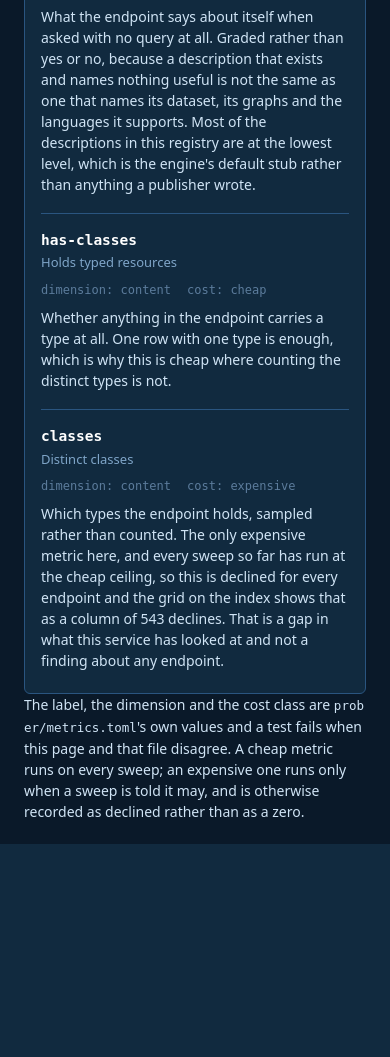
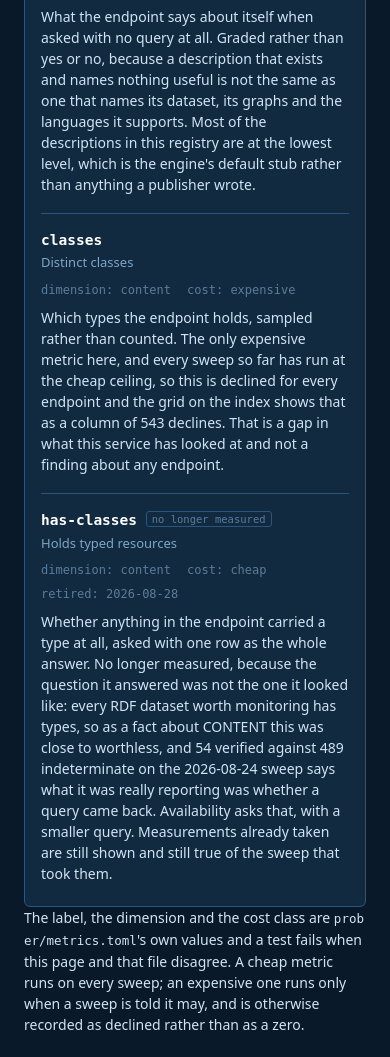
Before and after one commit to MaastrichtU-IDS/sparqlwatch, a FastAPI app: page /docs/metrics in a window 390 px wide. Shown: the part 1860-2917 px from the top of the page. Before the commit the page ends 2704 px from the top, so only its background shows below. Run offline with FastAPI, Linux system fonts and the light colour scheme; parts of the project's set-up code (start-up, migrations or seed data) failed here and were passed over.

Commit message:
Stop asking twice whether an endpoint answers
has-classes is removed. It asked whether anything in an endpoint carried a type,
which reads as a content question and is not one: every RDF dataset worth
monitoring has types, so the answer was decided by whether the query came back.
54 verified against 489 indeterminate on the 2026-08-24 sweep is what that looks
like, and availability asks the same thing with a smaller query. The pair
measured responsiveness twice and content once badly.

THE 543 MEASUREMENTS IT ALREADY PUBLISHED STAND, which is what most of this
commit is about. A run graph records what one sweep observed and nothing here
rewrites one, so the store still holds them, the index still derives a column
from them, and a column a reader cannot look up would be worse than a
description marked out of date. So METRIC_DOCS keeps the entry and marks it
retired, the docs page renders that marker and sorts retired entries last, and
the pin against prober/metrics.toml learns the rule: a described metric is
either measured now, and then its three facts must match the file, or retired,
and then the file must not mention it.

Three things the removal touched that were not obvious.

/about tells a stranger how many requests a sweep makes to their server, counted
from metrics.toml, and a test caught it: 7 became 6. The number a page gives a
third party about their own machine is exactly the kind that must not drift.

The SelectIris warning went with the metric and had to come back. `AskData`
routes through the literal guard and `?c` in `?s a ?c` binds an IRI, so the
wrong probe kind publishes absent for an endpoint full of typed resources. That
trap applies unchanged to `classes`, which is the same shape, so the comment now
lives there and the test that pins it points at it.

And two tests named has-classes as an example of a cheap metric that should have
run. One now asserts the rule instead, that every definition within the ceiling
produced a row, which does not break the next time an example does.

477 Rust tests over 16 targets, 342 web tests.

Co-Authored-By: Claude Opus 5 <noreply@anthropic.com>

```diff
--- a/web/app.py
+++ b/web/app.py
@@ -2096,14 +2096,27 @@ METRIC_DOCS = {
             "the engine's default stub rather than anything a publisher wrote."
         ),
     },
+    # RETIRED 2026-08-28, and still here because the data is still published.
+    # A run graph records what one sweep observed and nothing rewrites one, so
+    # 543 has-classes measurements stand in the store, the index derives a
+    # column from them, and a column with no description would be a chip a
+    # reader cannot look up. `retired` is what keeps that honest: described,
+    # and marked as a thing no new sweep will produce.
     "has-classes": {
         "label": "Holds typed resources",
         "dimension": "content",
         "cost": "cheap",
+        "retired": "2026-08-28",
         "explains": (
-            "Whether anything in the endpoint carries a type at all. One row "
-            "with one type is enough, which is why this is cheap where counting "
-            "the distinct types is not."
+            "Whether anything in the endpoint carried a type at all, asked with "
+            "one row as the whole answer. No longer measured, because the "
+            "question it answered was not the one it looked like: every RDF "
+            "dataset worth monitoring has types, so as a fact about CONTENT "
+            "this was close to worthless, and 54 verified against 489 "
+            "indeterminate on the 2026-08-24 sweep says what it was really "
+            "reporting was whether a query came back. Availability asks that, "
+            "with a smaller query. Measurements already taken are still shown "
+            "and still true of the sweep that took them."
         ),
     },
     "classes": {
@@ -2170,8 +2183,14 @@ def _docs_context() -> dict:
 def _docs_metrics_context() -> dict:
     """One entry per metric, in the order prober/metrics.toml declares them."""
     return {
+        # Measured first, retired last, because a reader scanning this page is
+        # looking for what the service does now and a retired entry is a
+        # footnote to that rather than one of the eight things it asks.
         "metrics": [
-            {"id": metric, **facts} for metric, facts in METRIC_DOCS.items()
+            {"id": metric, **facts}
+            for metric, facts in sorted(
+                METRIC_DOCS.items(), key=lambda pair: bool(pair[1].get("retired"))
+            )
         ],
     }
 
@@ -2295,7 +2314,7 @@ POLITENESS = {
     "request-budget-seconds": 30,
     "metric-budget-seconds": 60,
     "endpoint-budget-seconds": 600,
-    "requests-per-endpoint": 7,
+    "requests-per-endpoint": 6,
 }
 
 # What the admission policy costs an endpoint that has proved expensive and
```
Also changed, not shown: prober/metrics.toml (+25 -21 lines), web/templates/docs-metrics.html (+11 -1 lines), web/tests/test_docs.py (+48 -2 lines), web/tests/test_index.py (+9 -3 lines), 1 other file.
